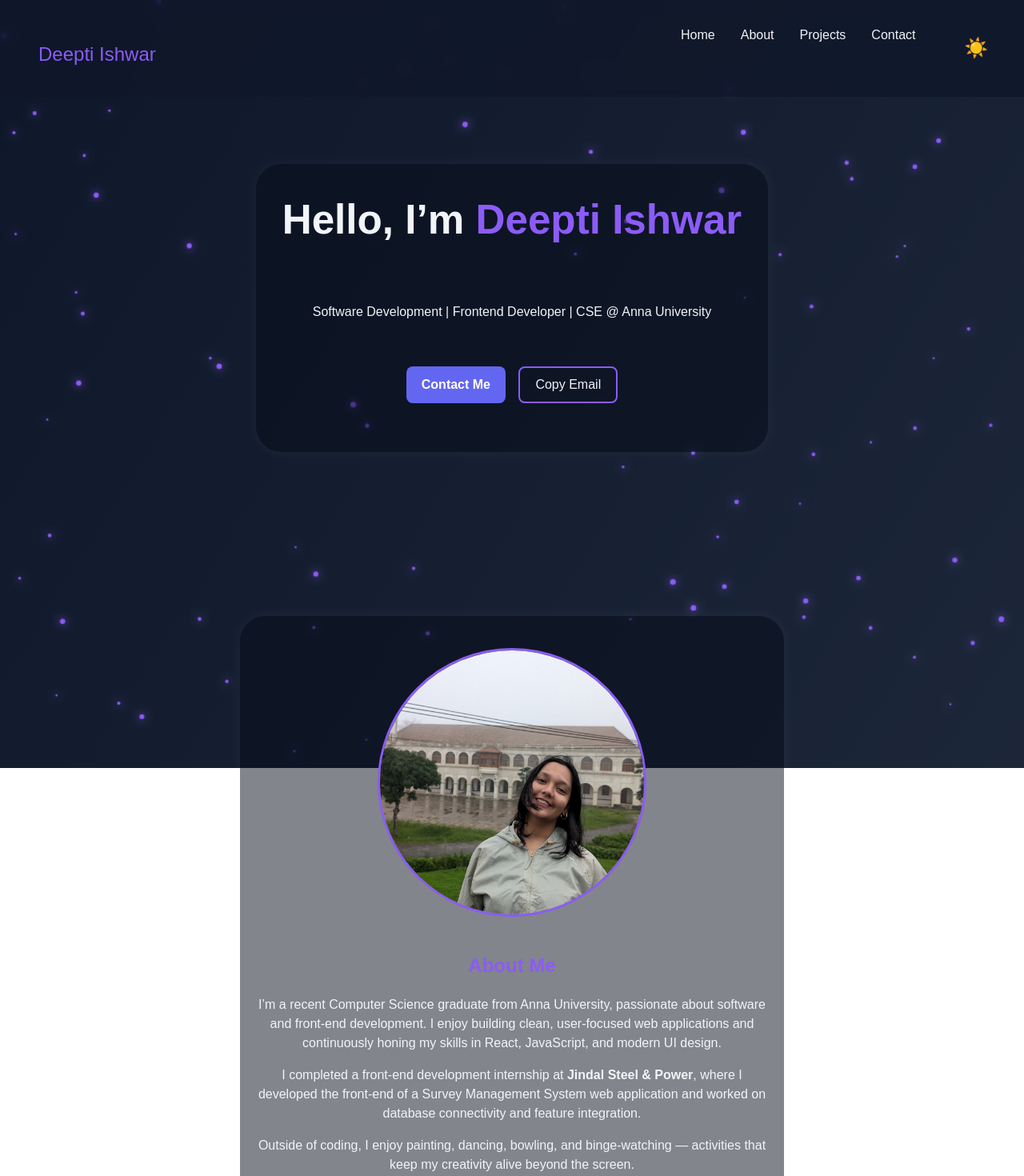
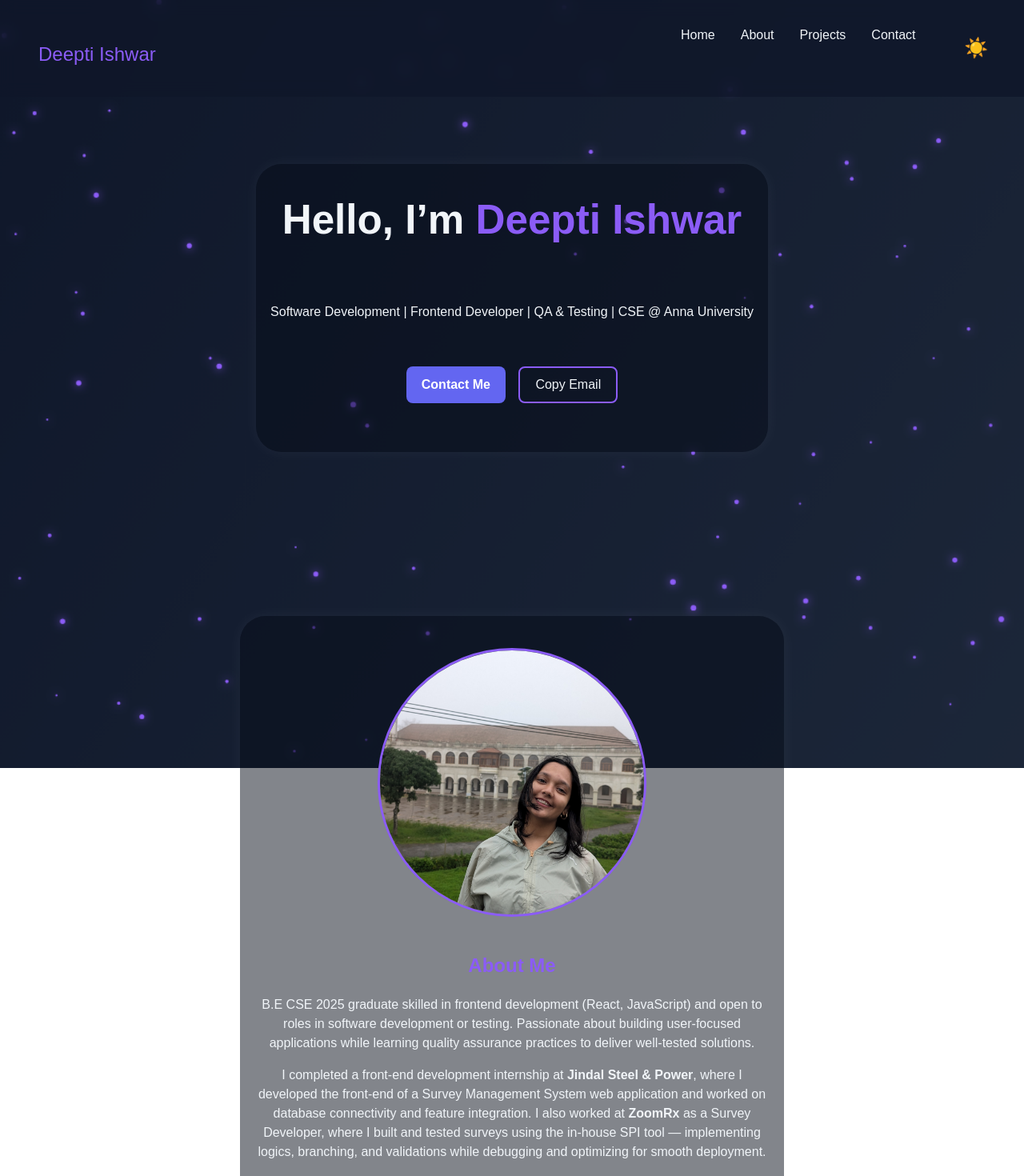
Before and after one commit to deeptiishwar/deepti-ishwar-portfolio, a React (Vite) app: page / in a window 1280 px wide. Shown: the top 1470 px of the page at 80% size. Built offline with nearby package versions, Linux system fonts and the light colour scheme.

Commit message:
Add content in skills section

```diff
--- a/src/sections/About.jsx
+++ b/src/sections/About.jsx
@@ -34,14 +34,15 @@ const About = () => {
 
       <div className="about-text">
         <h2 className="highlight">About Me</h2>
-        <p>
-  I’m a recent Computer Science graduate from Anna University, passionate about software and front-end development. I enjoy building clean, user-focused web applications and continuously honing my skills in React, JavaScript, and modern UI design.
+
+ <p>
+B.E CSE 2025 graduate skilled in frontend development (React, JavaScript) and open to roles in software development or testing. Passionate about building user-focused applications while learning quality assurance practices to deliver well-tested solutions.
 </p>
 <p>
-  I completed a front-end development internship at <strong>Jindal Steel & Power</strong>, where I developed the front-end of a Survey Management System web application and worked on database connectivity and feature integration.
+I completed a front-end development internship at <strong>Jindal Steel & Power</strong>, where I developed the front-end of a Survey Management System web application and worked on database connectivity and feature integration. I also worked at <strong>ZoomRx</strong> as a Survey Developer, where I built and tested surveys using the in-house SPI tool — implementing logics, branching, and validations while debugging and optimizing for smooth deployment.
 </p>
 <p>
-  Outside of coding, I enjoy painting, dancing, bowling, and binge-watching — activities that keep my creativity alive beyond the screen.
+Outside of coding, I enjoy painting, dancing, bowling, and binge-watching — activities that keep my creativity alive beyond the screen.
 </p>
 
 
--- a/src/sections/Hero.jsx
+++ b/src/sections/Hero.jsx
@@ -55,7 +55,7 @@ const Hero = () => {
         <h1>
           Hello, I’m <span className="highlight">Deepti Ishwar</span>
         </h1>
-        <p>Software Development | Frontend Developer | CSE @ Anna University</p>
+        <p>Software Development | Frontend Developer |  QA & Testing | CSE @ Anna University</p>
 
         <div className="hero-buttons">
          <a href="#contact" className="btn-primary">
```
Also changed, not shown: src/App.jsx (+0 -41 lines).
